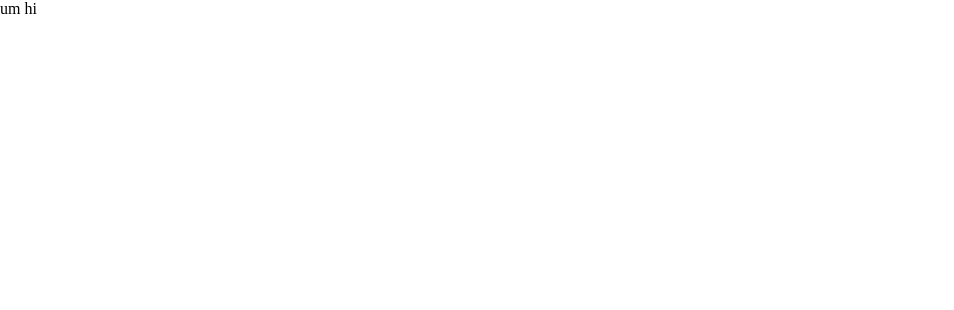
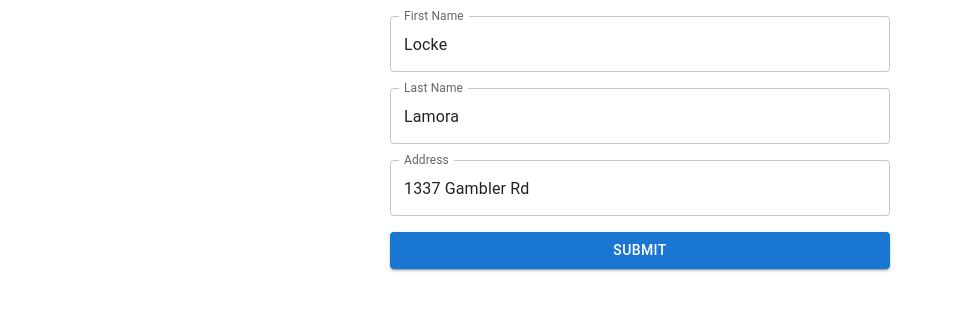
Before and after one commit to just-jollie/persephone, a React (Create React App) app: page / in a window 1280 px wide. Shown: the top 310 px of the page, without its empty margins (0-954 px from the left). Built offline with nearby package versions, Linux system fonts and the light colour scheme.

Commit message:
:sparkles: reusable text input / form components

```diff
--- a/package.json
+++ b/package.json
@@ -8,11 +8,13 @@
     "@mui/icons-material": "^5.10.14",
     "@mui/material": "^5.10.14",
     "@types/jest": "^29.2.4",
+    "@types/material-ui": "^0.21.12",
     "@types/node": "^18.11.12",
     "@types/react": "^18.0.26",
     "@types/react-dom": "^18.0.9",
     "react": "^18.2.0",
     "react-dom": "^18.2.0",
+    "react-hook-form": "^7.40.0",
     "react-scripts": "5.0.1",
     "typescript": "4.8.4",
     "web-vitals": "^2.1.4"
--- a/src/App.tsx
+++ b/src/App.tsx
@@ -1,7 +1,38 @@
 import { Box } from "@mui/material";
 
+import { Form } from "./reusableComponents/Form";
+import { TextInput } from "./reusableComponents/TextInput";
+
+const arrayOfInputs = [
+  {
+    inputType: TextInput,
+    name: "firstName",
+    label: "First Name",
+    required: true,
+    defaultValue: "Locke",
+  },
+  {
+    inputType: TextInput,
+    name: "lastName",
+    label: "Last Name",
+    required: true,
+    defaultValue: "Lamora",
+  },
+  {
+    inputType: TextInput,
+    name: "address",
+    label: "Address",
+    required: false,
+    defaultValue: "1337 Gambler Rd",
+  },
+];
+
 function App() {
-  return <Box>um hi</Box>;
+  return (
+    <Box sx={{ width: "100%", marginTop: 2 }}>
+      <Form arrayOfInputs={arrayOfInputs} />
+    </Box>
+  );
 }
 
 export default App;
--- /dev/null
+++ b/src/reusableComponents/Form.tsx
@@ -0,0 +1,37 @@
+import { Box, Button } from "@mui/material";
+import { Stack } from "@mui/system";
+import React, { ReactElement } from "react";
+import { FieldValues, useForm } from "react-hook-form";
+
+interface FormProps {
+  arrayOfInputs: any[];
+}
+
+export const Form: React.FC<FormProps> = ({ arrayOfInputs }) => {
+  const defaultValues: any = {};
+  arrayOfInputs.map((input) => (defaultValues[input.name] = input.defaultValue));
+  const { control, handleSubmit } = useForm<FieldValues, any>({ defaultValues });
+  return (
+    <Box sx={{ width: "100%", maxWidth: "500px", margin: "0 auto", marginTop: 2 }}>
+      <Box component="form" onSubmit={handleSubmit((values) => console.log(values))}>
+        <Stack spacing={2}>
+          {arrayOfInputs.map((input, index): ReactElement<any, any> => {
+            const Input = input.inputType;
+            return (
+              <Input
+                name={input.name}
+                label={input.label}
+                control={control}
+                required={input.required}
+                key={input.name}
+              />
+            );
+          })}
+          <Button variant="contained" type="submit">
+            Submit
+          </Button>
+        </Stack>
+      </Box>
+    </Box>
+  );
+};
--- a/src/reusableComponents/TextInput.tsx
+++ b/src/reusableComponents/TextInput.tsx
@@ -0,0 +1,46 @@
+import { TextField } from "@mui/material";
+import React from "react";
+import { Control, Controller, FieldValues } from "react-hook-form";
+
+export interface TextInputProps {
+  control: Control<FieldValues, any> | undefined;
+  name: string;
+  label: string;
+  variant?: "standard" | "filled" | "outlined" | undefined;
+  required?: boolean;
+}
+
+export const TextInput: React.FC<TextInputProps> = ({
+  control,
+  name,
+  label,
+  variant = "outlined",
+  required = true,
+}) => {
+  return (
+    <Controller
+      control={control}
+      name={name}
+      render={({
+        field: { ref, onBlur, name, onChange, value },
+        fieldState: { isTouched, error },
+        formState: { defaultValues },
+      }) => {
+        return (
+          <TextField
+            label={label}
+            variant={variant}
+            inputRef={ref}
+            helperText={!!error && isTouched && <>This field is required.</>}
+            error={!!error && isTouched}
+            onBlur={onBlur}
+            onChange={onChange}
+            name={name}
+            value={value}
+          />
+        );
+      }}
+      rules={{ required: required }}
+    />
+  );
+};
```
Also changed, not shown: 1 other file (tests, documents, lock files or other folders).
